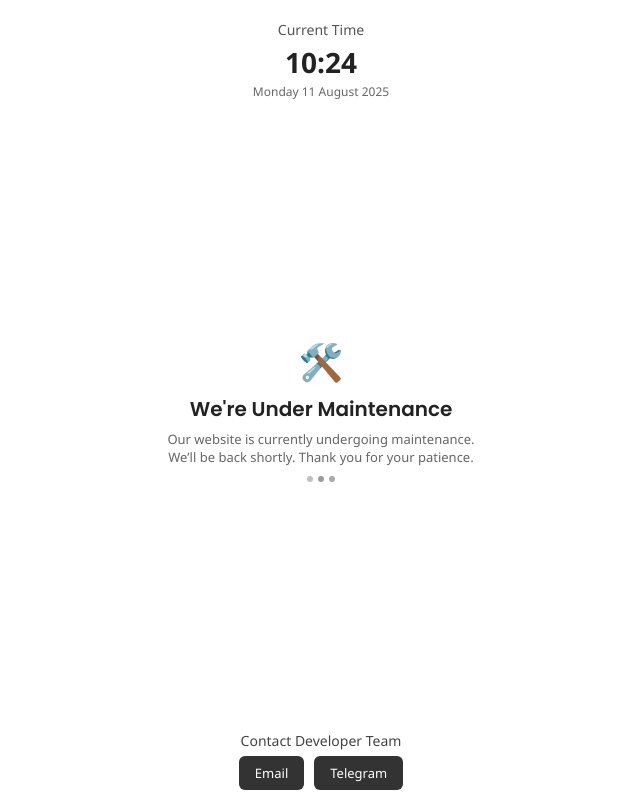
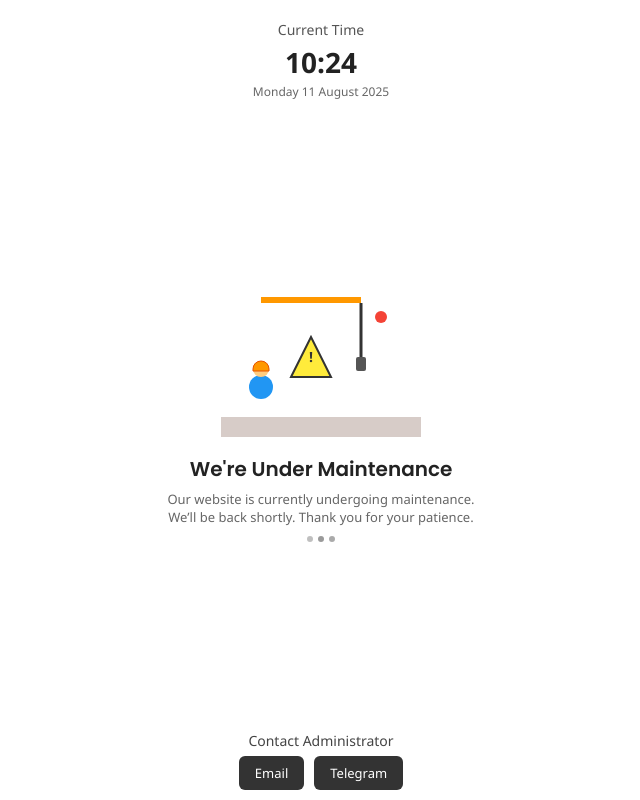
Before and after one commit to LukePlayZ2008/Bioweb, a plain HTML site: page index.html in a window 1280 px wide. Shown: the whole page, without its empty margins (319-959 px from the left). Drawn offline with Linux system fonts and the light colour scheme.

Commit message:
Update index.html

```diff
--- a/index.html
+++ b/index.html
@@ -3,7 +3,7 @@
 <head>
   <meta charset="UTF-8" />
   <meta name="viewport" content="width=device-width, initial-scale=1.0" />
-  <title>Website Under Maintenance</title>
+  <title>Under Maintenance</title>
   <link href="https://fonts.googleapis.com/css2?family=Poppins:wght@600&display=swap" rel="stylesheet">
   <style>
     * {
@@ -147,11 +147,52 @@
     <div class="time-title">Current Time</div>
     <div class="big-clock" id="time">--:--</div>
     <div class="date-text" id="date">Loading date...</div>
+  </div><!-- Main Message -->
+<div class="container">
+  <div class="construction-svg">
+    <!-- SVG Animation -->
+    <svg width="200" height="160" viewBox="0 0 200 160" xmlns="http://www.w3.org/2000/svg">
+      <!-- Ground -->
+      <rect y="140" width="200" height="20" fill="#d7ccc8" />
+
+      <!-- Crane arm -->
+      <rect x="40" y="20" width="100" height="6" fill="#ff9800">
+        <animateTransform attributeName="transform" type="translate" values="0,0; -5,0; 0,0" dur="3s" repeatCount="indefinite" />
+      </rect>
+
+      <!-- Crane hook line -->
+      <line x1="140" y1="26" x2="140" y2="80" stroke="#333" stroke-width="3">
+        <animate attributeName="y2" values="80;90;80" dur="2s" repeatCount="indefinite" />
+      </line>
+
+      <!-- Hook -->
+      <rect x="135" y="80" width="10" height="14" rx="2" fill="#555">
+        <animateTransform attributeName="transform" type="rotate" values="-5 140 87; 5 140 87; -5 140 87" dur="2s" repeatCount="indefinite" />
+      </rect>
+
+      <!-- Caution sign -->
+      <polygon points="70,100 90,60 110,100" fill="#ffeb3b" stroke="#333" stroke-width="2">
+        <animateTransform attributeName="transform" type="rotate" values="-5 90 80; 5 90 80; -5 90 80" dur="2s" repeatCount="indefinite" />
+      </polygon>
+      <text x="90" y="85" text-anchor="middle" font-size="14" font-weight="bold" fill="#333">!</text>
+
+      <!-- Worker body -->
+      <circle cx="40" cy="110" r="12" fill="#2196f3">
+        <animateTransform attributeName="transform" type="translate" values="0,0;0,-3;0,0" dur="1.5s" repeatCount="indefinite" />
+      </circle>
+
+      <!-- Worker head -->
+      <circle cx="40" cy="92" r="8" fill="#ffcc80" />
+      <!-- Helmet -->
+      <path d="M32,92 a8,8 0 0,1 16,0 v2 h-16z" fill="#ff9800" stroke="#e65100" stroke-width="1" />
+
+      <!-- Blinking light -->
+      <circle cx="160" cy="40" r="6" fill="#f44336">
+        <animate attributeName="fill" values="#f44336;#ffc107;#f44336" dur="1s" repeatCount="indefinite" />
+      </circle>
+    </svg>
   </div>
 
-  <!-- Main Message -->
-  <div class="container">
-    <div class="icon">🛠️</div>
   <h1>We're Under Maintenance</h1>
   <p>Our website is currently undergoing maintenance.<br>We’ll be back shortly. Thank you for your patience.</p>
   <div class="loader-dots">
@@ -161,11 +202,18 @@
   </div>
 </div>
 
+<style>
+.construction-svg {
+  margin-bottom: 12px;
+}
+</style>
+
+
   <!-- Footer Contact -->
   <footer>
-    <div class="footer-title">Contact Developer Team</div>
+    <div class="footer-title">Contact Administrator</div>
     <div class="button-group">
-      <a href="mailto:personal@lukeplayz.online" class="contact-button">Email</a>
+      <a href="mailto:contact@lukeplayz.online" class="contact-button">Email</a>
       <a href="https://t.me/Luke_PlayZ" class="contact-button" target="_blank">Telegram</a>
     </div>
   </footer>
```
Lines whose indentation alone changed are shown as unchanged.
